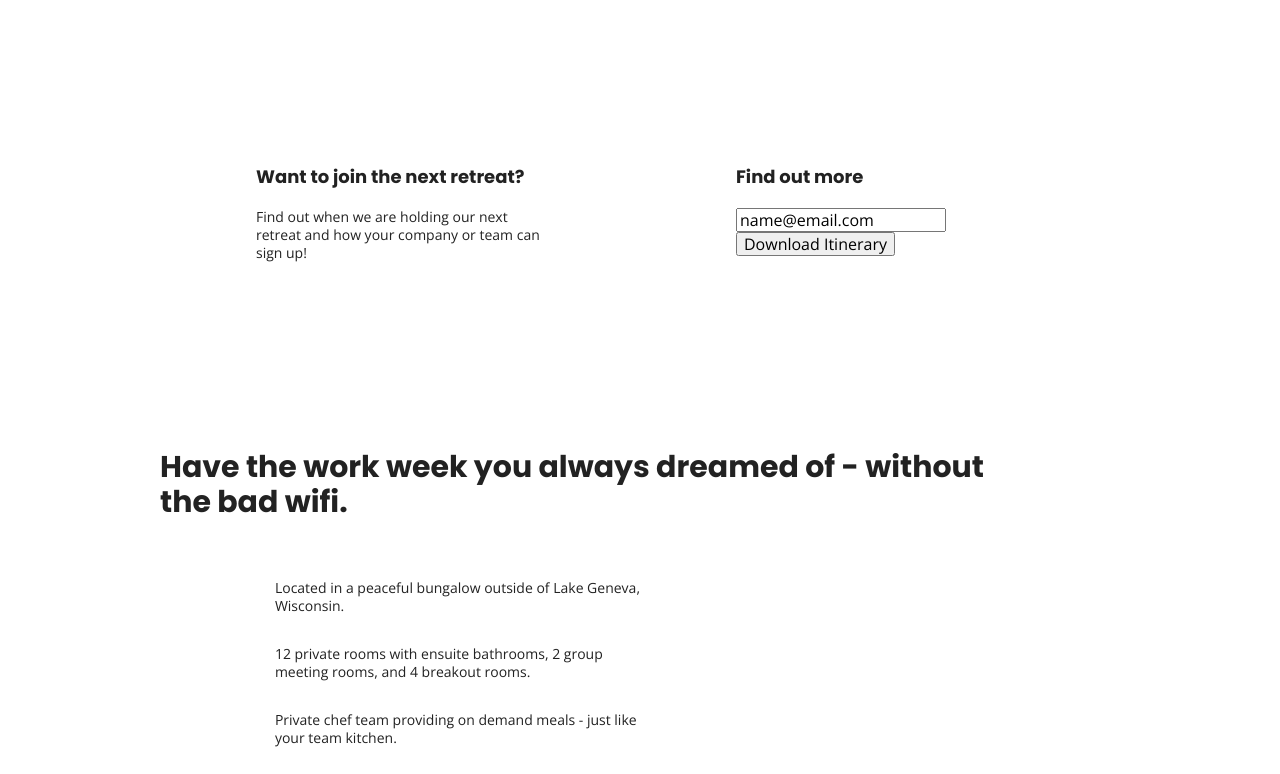
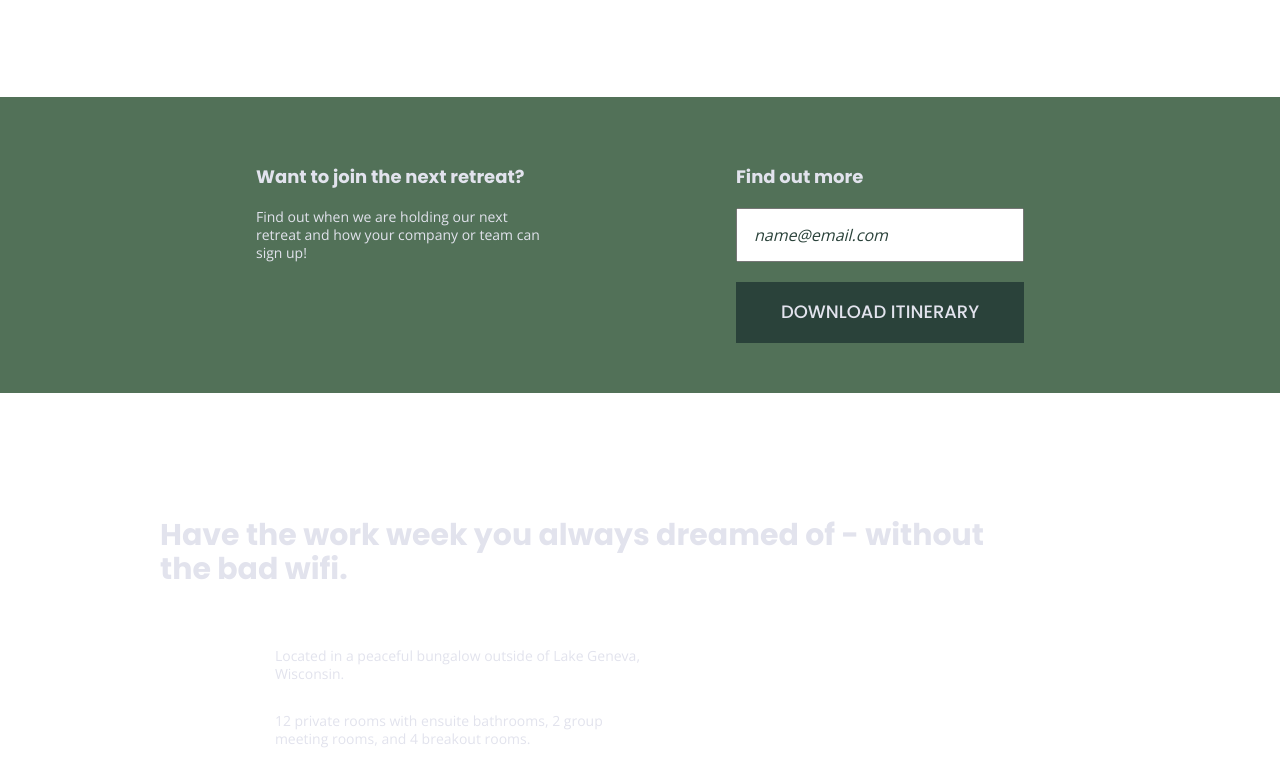
Before and after one commit to meeshers/unplugged-retreat, a website built with Parcel: page index.html in a window 1280 px wide. Shown: the part 300-1074 px from the top of the page. Built offline with nearby package versions, Linux system fonts and the light colour scheme.

Commit message:
Adds background colors for homepage

```diff
--- a/css/main.css
+++ b/css/main.css
@@ -107,6 +107,7 @@
     font-size: 1em;
     font-family: 'Open Sans', sans-serif;
     text-align: left;
+    color: #e2e3ed;
   }
 
   ul,
@@ -153,6 +154,7 @@
     justify-content: center;
     align-items: center;
     flex-flow: row wrap;
+    background-color: #202322;
   }
 
   header {
@@ -218,8 +220,34 @@
 
   footer .copyright {
     margin: 20px 0;
+    text-align: center;
   }
 
+  aside .form {
+    margin-top: 30px;
+  }
+
+  input[type=text] {
+    box-sizing: border-box;
+    width: 100%;
+    color: #2a423a;
+    font-style: italic;
+    padding: 1em;
+  }
+
+  input[type=button] {
+    width: 100%;
+    padding: 20px 0;
+    margin-top: 20px;
+    background-color: #2a423a;
+    font-family: 'Poppins', Helvetica, Arial, sans-serif;
+    font-weight: 500;
+    font-size: 1.125em;
+    color: #e2e3ed;
+    border: none;
+    text-align: center;
+    text-transform: uppercase;
+  }
 
   /* -------------------- Mobile Styles - Homepage -------------------- */
 
@@ -238,6 +266,7 @@
     justify-content: center;
     align-items: center;
     flex-flow: row wrap;
+    background-color: #527158;
   }
 
   /* Features */
@@ -274,6 +303,7 @@
     display: flex;
     justify-content: center;
     flex-flow: row wrap;
+    background-color: #2a423a;
   }
 
   .reviews h2 {
@@ -332,6 +362,7 @@
 
   .faq-content {
     margin-bottom: 50px;
+    background-color: #527158;
   }
   /* ==========================================================================
      Helper classes
```
